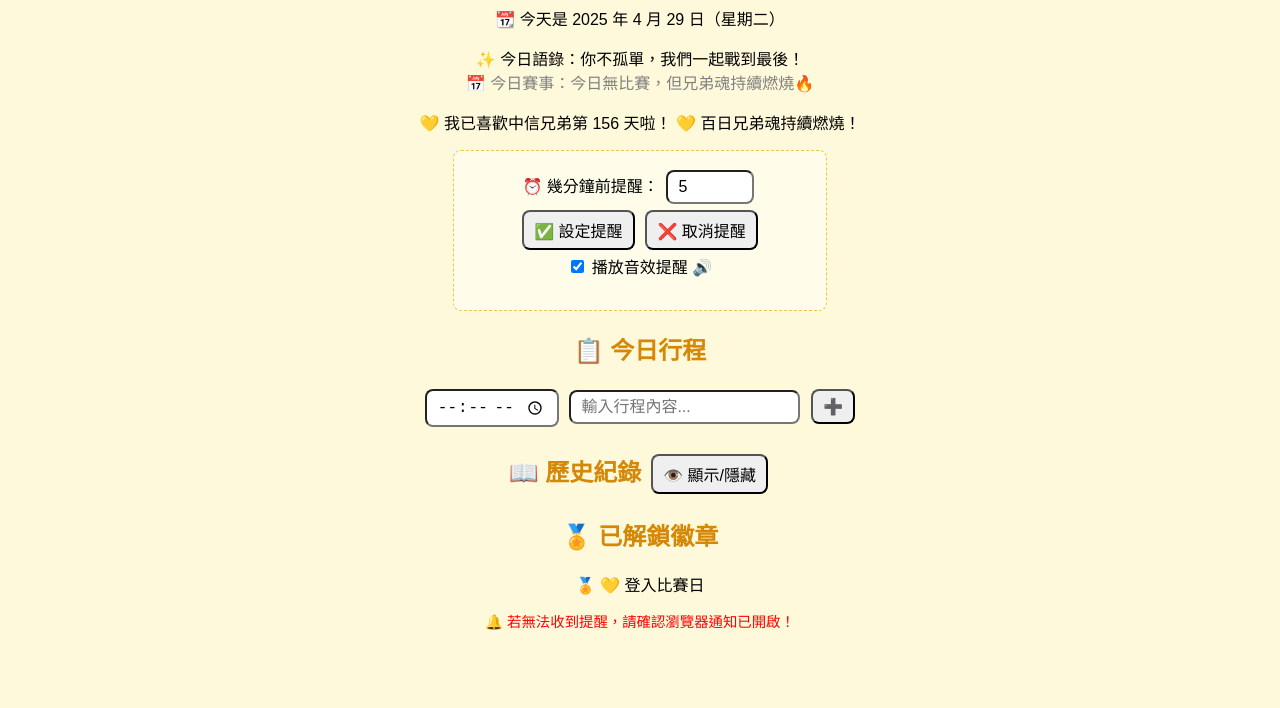
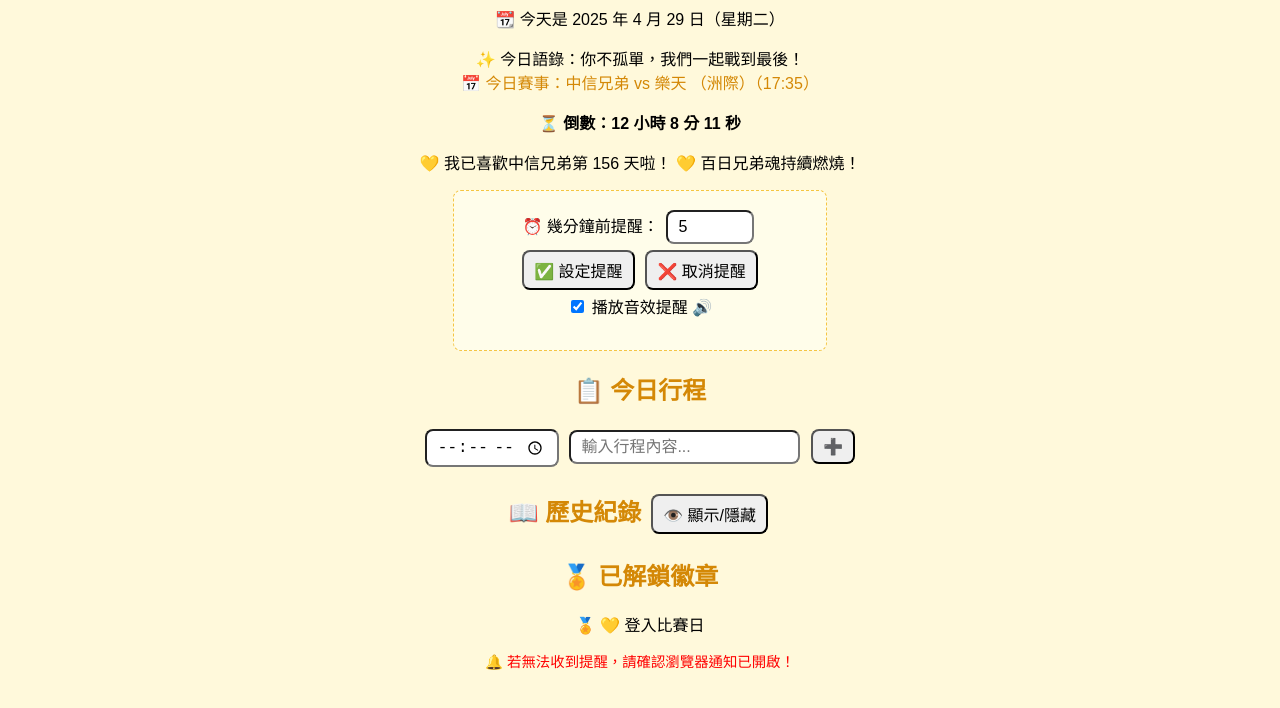
Before and after one commit to k12311/bolo, a plain HTML site: page index.html in a window 1280 px wide. Shown: the part 152-860 px from the top of the page. Before the commit the page ends 821 px from the top, so only its background shows below. Drawn offline with Linux system fonts and the light colour scheme; no server answers.

Commit message:
Update index.html

```diff
--- a/index.html
+++ b/index.html
@@ -142,8 +142,8 @@ const futureGames = [
   { date: "2025-04-23", time: "18:35", info: "統一獅 vs 中信兄弟（台南）" },
   { date: "2025-04-25", time: "18:35", info: "味全龍 vs 中信兄弟（大巨蛋）" },
   { date: "2025-04-26", time: "17:35", info: "味全龍 vs 中信兄弟（大巨蛋）" },
-  { date: "2025-04-27", time: "15:35", info: "味全龍 vs 中信兄弟（大巨蛋）" }
-
+  { date: "2025-04-27", time: "15:35", info: "味全龍 vs 中信兄弟（大巨蛋）" },
+  { date: "2025-04-29", time: "17:35", info: "中信兄弟 vs 樂天  （洲際）" }
 ];
 const todayGame = futureGames.find(g => g.date === dateStr);
 const gameInfo = todayGame ? `${todayGame.info}（${todayGame.time}）` : "今日無比賽，但兄弟魂持續燃燒🔥";
```
